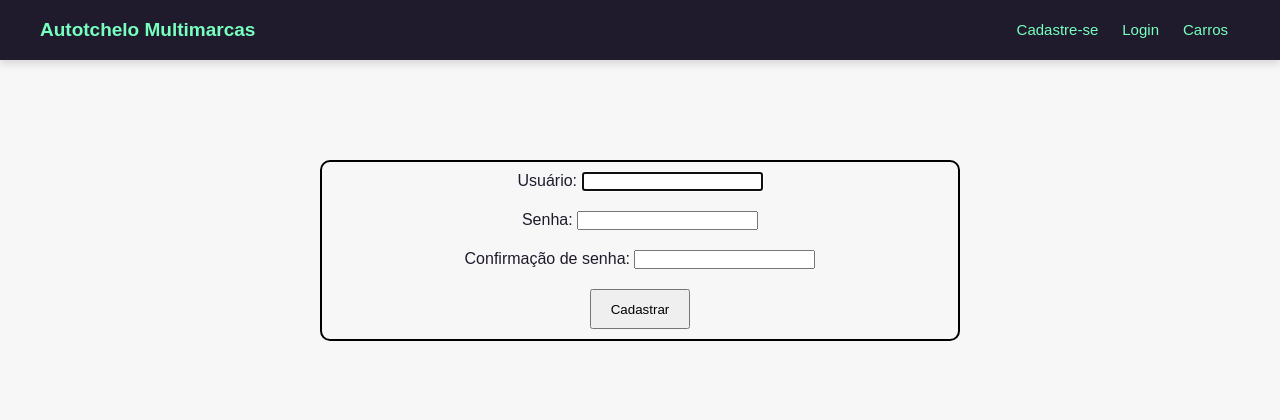
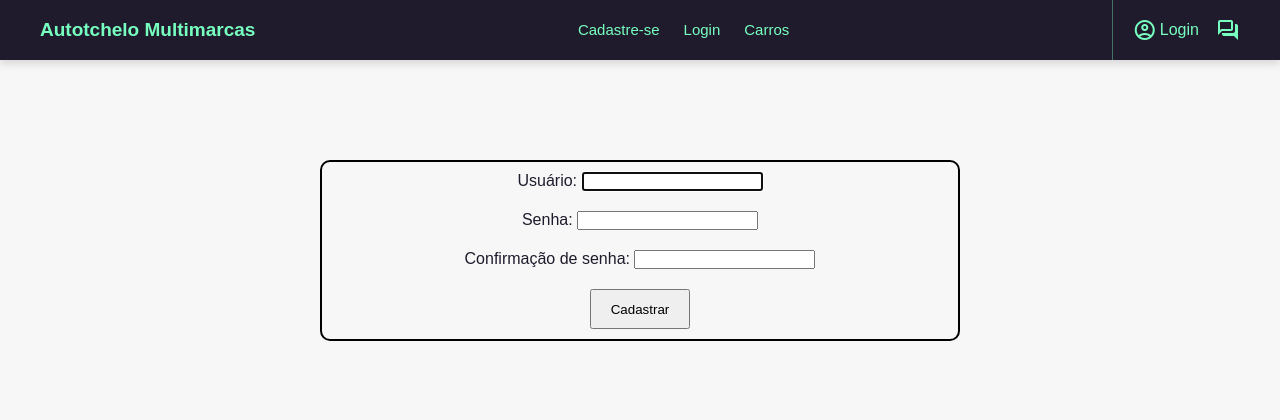
Before and after one commit to marcelera69/projeto_revenda_carros, a Django app: page /register/ in a window 1280 px wide. Shown: the top 420 px of the page. Run offline with Django 5.2, Linux system fonts and the light colour scheme.

Commit message:
corrigindo regras de botoes dos menu

```diff
--- a/app/templates/base.html
+++ b/app/templates/base.html
@@ -34,6 +34,12 @@
         color: #201b2c;
         margin: 0;
         padding: 0;
+    }
+
+    a{
+      list-style: none;
+      text-decoration: none;
+      color: #77ffc0;
     }
 
     header {
@@ -186,6 +192,7 @@
       position: absolute;
       right: 1.5rem;
       top: 1.25rem;
+      cursor: pointer;
     }
 
     .menu-oculto main{
@@ -296,25 +303,33 @@
           {% endif %}
         </ul>
       </div>
-      {% if user.is_authenticated %}
       <div class="bemvindo-user">
         <div class="username">
           <span class="material-symbols-outlined">account_circle</span>
+          {% if user.is_authenticated %}
           <p> {{user.username}} </p>
+          {% else %}
+          <a href=" {% url 'login' %} "> Login </a>
+          {% endif %}
         </div>
+        {% if user.is_authenticated %}
         <span class="material-symbols-outlined">favorite</span>
+        {% endif %}
         <span class="material-symbols-outlined">forum</span>
         <div class="botao-menu-navegacao" onclick="openMenu()" >
           <span class="material-symbols-outlined">menu</span>
         </div>
       </div>
-      {% endif %}
     </nav>
   </header>
 
   <section class="menu-oculto">
     <header>
+      {% if user.is_authenticated %}
       <h2>Olá, {{user.username}} </h2>
+      {% else %}
+      <h2> <a href="{% url 'login' %}"> Entrar ou Cadastre-se </a></h2>
+      {% endif %}
       <div class="close-menu">
         <span class="material-symbols-outlined" onclick=closeMenu()>close</span>
       </div>
```
Also changed, not shown: db.sqlite3.
